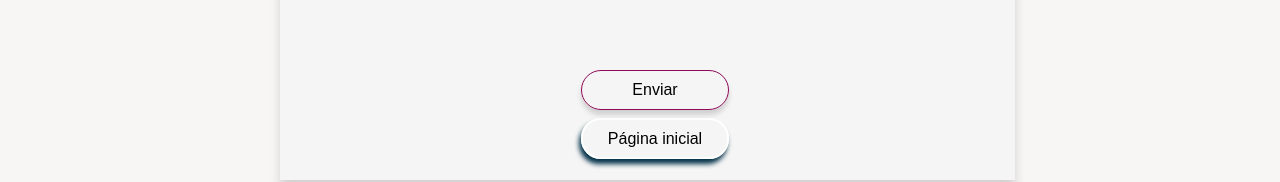
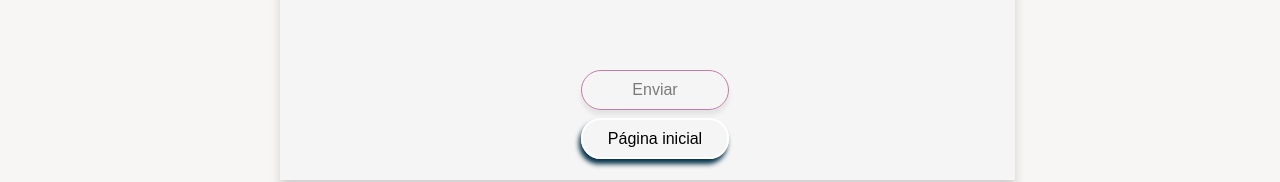
Before and after one commit to RegiMaria/CSS-I-Landinpage_DIO, a plain HTML site: page proposta.html in a window 1280 px wide. Shown: the part 553-735 px from the top of the page. Drawn offline with Linux system fonts and the light colour scheme.

Commit message:
Alterando button submit para disable

```diff
--- a/proposta.html
+++ b/proposta.html
@@ -57,7 +57,7 @@
                                 </div>
                                 <div class="row-button">
                                     <button type="submit" id="enviar-oferta"
-                                        class="btn btn-outline-secondary btn-enviar disabled"> Enviar </button>
+                                        class="btn btn-outline-secondary btn-enviar" disabled> Enviar </button>
                                 </div>
                             </div>
 
```
